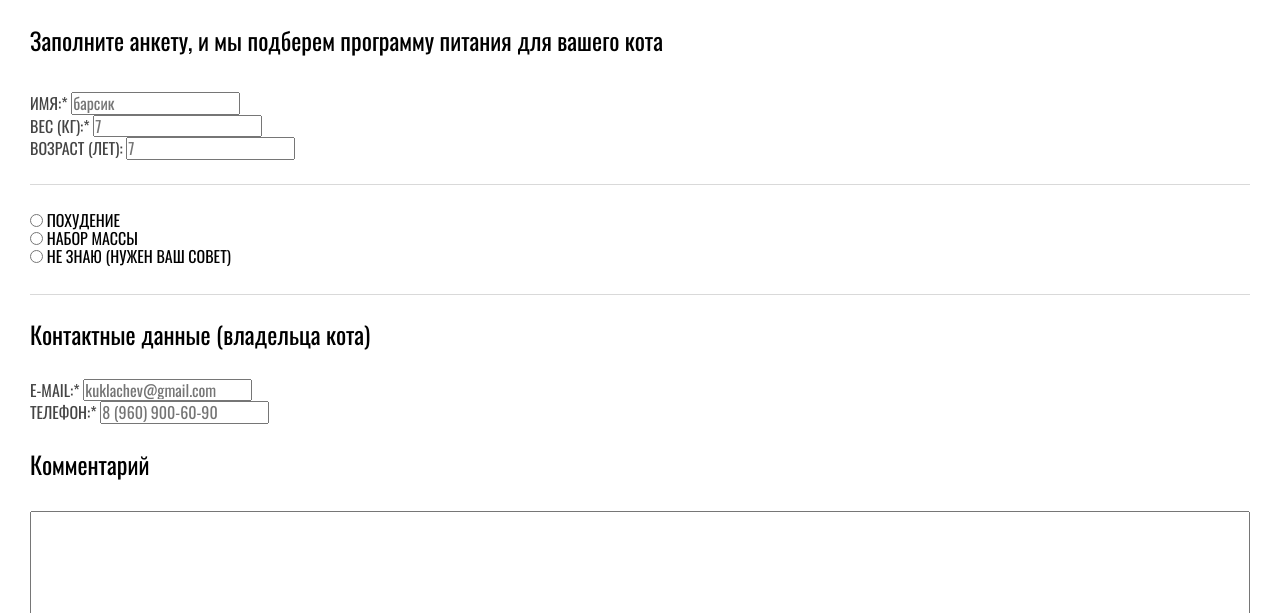
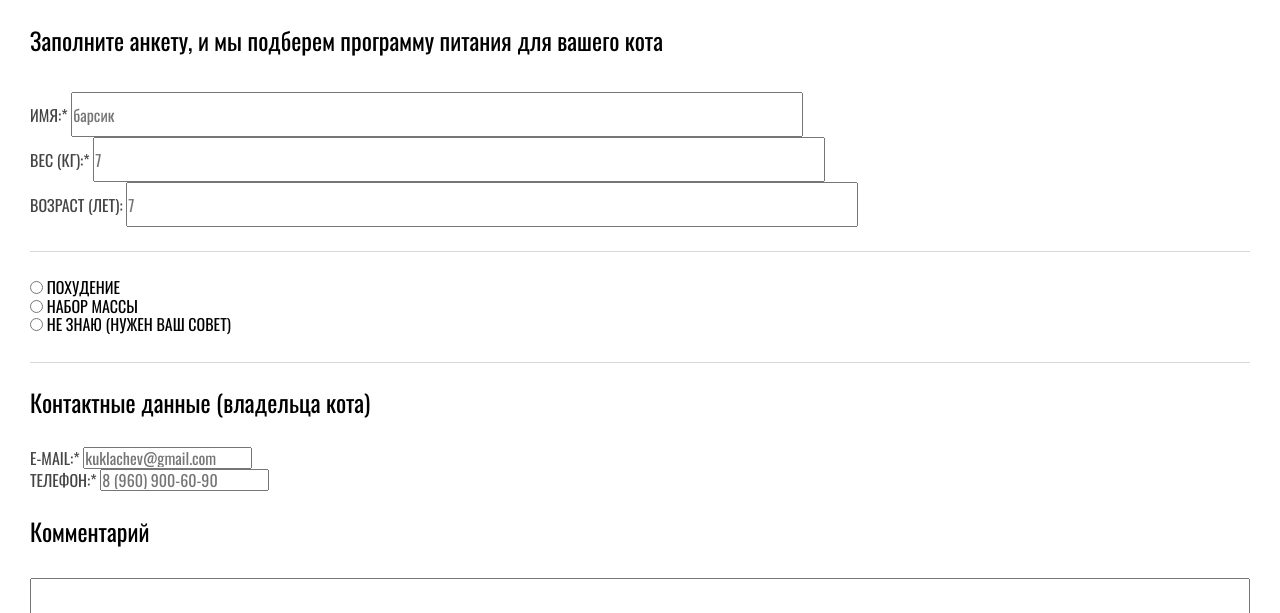
Before and after one commit to Vladislav92spb/media3, a website: page Form.html in a window 1280 px wide. Shown: the part 187-800 px from the top of the page. Drawn offline with nearby package versions, Linux system fonts and the light colour scheme; files that its build step writes are made by us from their sources.

Commit message:
доделки формы

```diff
--- a/Form.html
+++ b/Form.html
@@ -49,20 +49,20 @@
     <div class="program__wrapper">
       <form action="" class="program">
         <h1>Подбор программы</h1>
-        <div class="program__input_data">
+        <div class="program__all_data">
           <h3 class="program__title">Заполните анкету, и мы подберем
             программу питания для вашего кота</h3>
           <div class="program__input">
             <label for="name" class="program__data">ИМЯ:*</label>
-            <input type="text" name="" id="name" class="" minlength="2" maxlength="10" placeholder="барсик">
+            <input type="text"  class="program__in_data" name="" id="name" class="" minlength="2" maxlength="10" placeholder="барсик">
           </div>
           <div class="program__input">
             <label for="wt" class="program__data">Вес (кг):*</label>
-            <input type="number" name="" id="wt" class="" minlength="2" maxlength="2" placeholder="7">
+            <input type="number" class="program__in_data" name="" id="wt" class="" minlength="2" maxlength="2" placeholder="7">
           </div>
           <div class="program__input">
             <label for="age" class="program__data">Возраст (лет):</label>
-            <input type="" name="" id="age" class="" minlength="2" maxlength="2" placeholder="7">
+            <input type=""  class="program__in_data" name="" id="age" class="" minlength="2" maxlength="2" placeholder="7">
           </div>
         </div>
 
--- a/scss/component/form.scss
+++ b/scss/component/form.scss
@@ -45,9 +45,16 @@
         text-transform: uppercase;
     }
 
-    &__input_data {
+    &__all_data {
         padding-bottom: 24px;
         border-bottom: 1px solid #D9D9D9;
+    }
+
+    &__in_data {
+
+
+        height: 45px;
+        width: 60%;
     }
 
     &__type {
```
